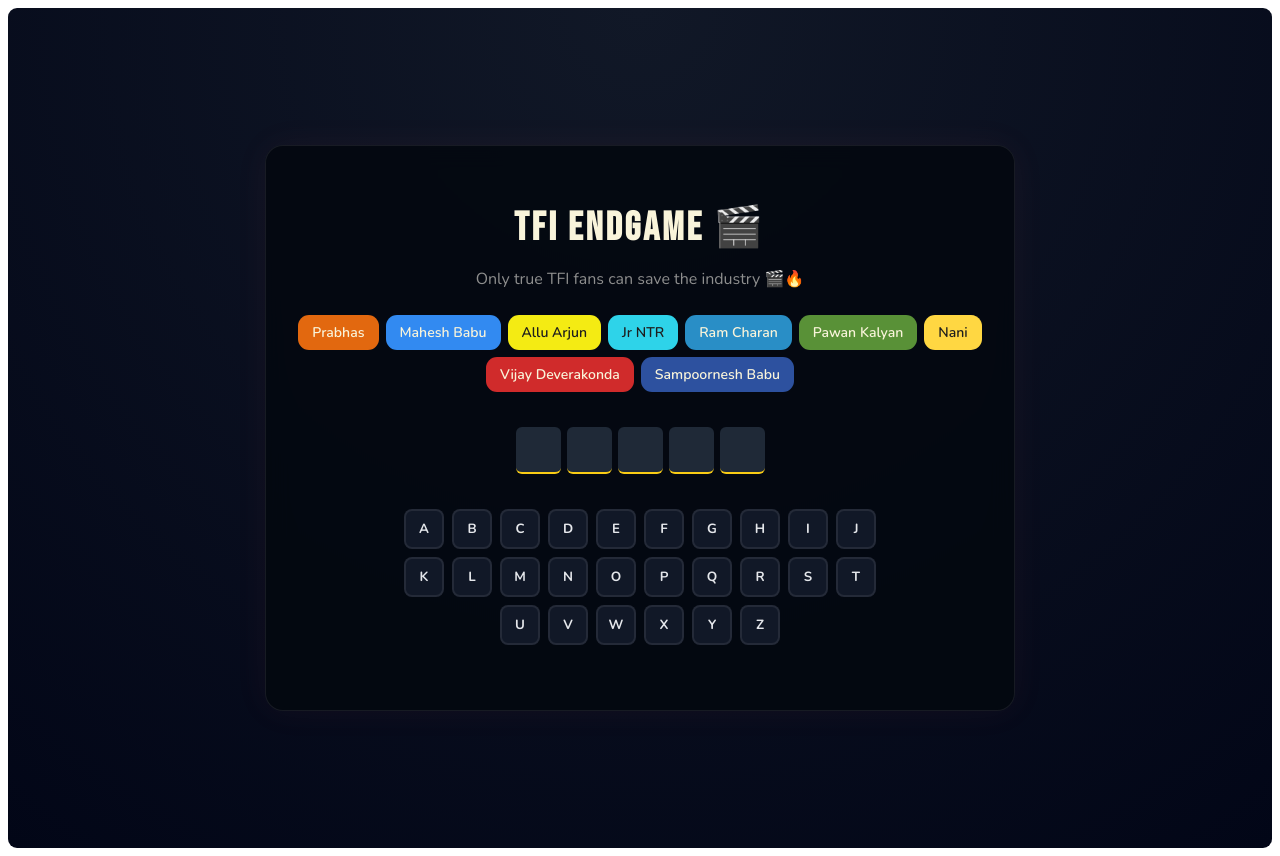
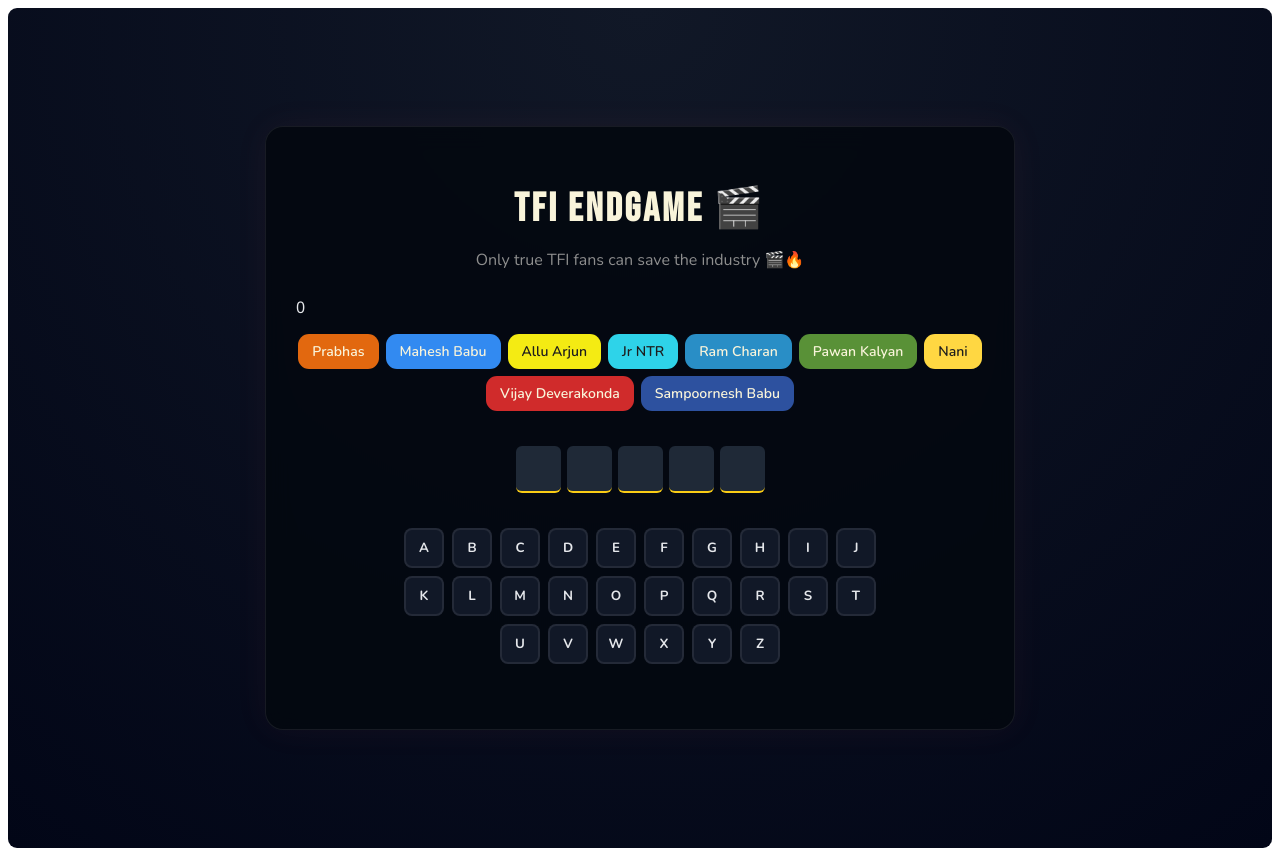
Before and after one commit to l0keshbabu/tfi-endgame, a React (Vite) app: page / in a window 1280 px wide. Both pictures are taken after a click on the button "Enter TFI Endgame 🔥". Built offline with nearby package versions, Linux system fonts and the light colour scheme.

Commit message:
feat: add current streak count logic

```diff
--- a/src/App.jsx
+++ b/src/App.jsx
@@ -23,6 +23,8 @@ export default function App(){
   return !sessionStorage.getItem("tfiDisclaimerAccepted")})
   const [currentMovie, setCurrentMovie] = useState(() => getRandomMovie())
   const [guessedLetters, setGuessedLetters] = useState([])
+  const [currentStreak,setCurrentStreak] = useState(0)
+
 
   // derived values
   const wrongGuessCount = guessedLetters.filter(
@@ -72,6 +74,15 @@ export default function App(){
     }
   },[isGameWon])
 
+  useEffect(() => {
+    if(isGameWon){
+      setCurrentStreak(prev => prev+1)
+    }
+    if(isGameLost){
+      setCurrentStreak(0)
+    }
+  },[isGameWon,isGameLost])
+
 
   if (showDisclaimer) {
   return <Disclaimer onProceed={handleProceed} />
@@ -92,6 +103,7 @@ return (
     <div className="game-container">
 
       <Header/>
+      <p>{currentStreak}</p>
       <GameStatus
       isGameWon={isGameWon}
       isGameLost={isGameLost}
@@ -117,5 +129,6 @@ return (
       )}
     </div>
   </main>
+
 )
 }
```
